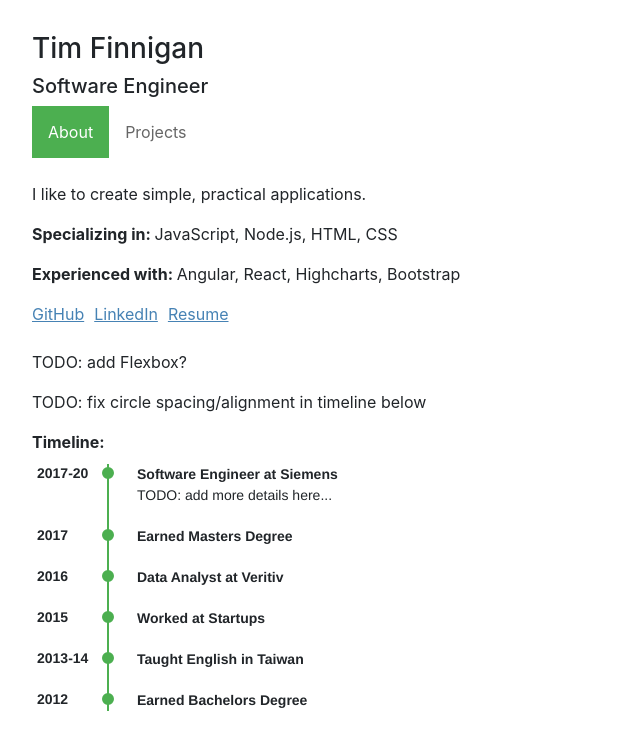
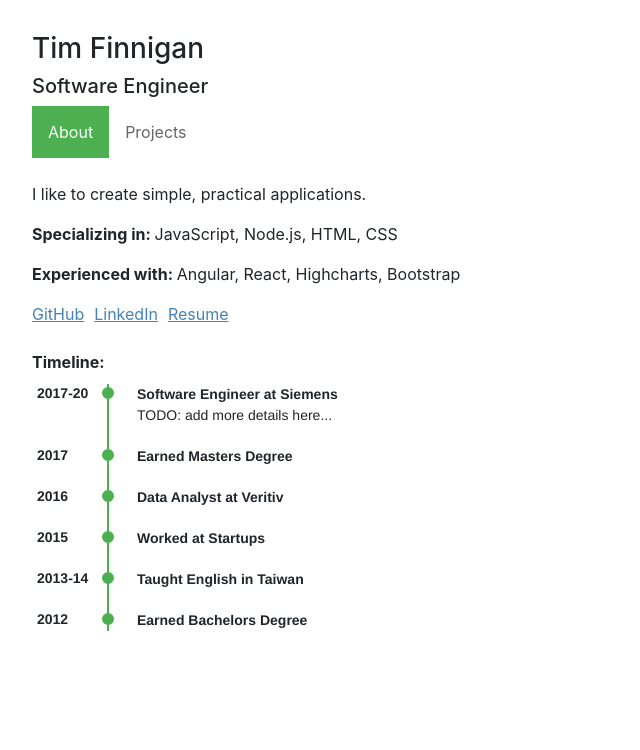
Before and after one commit to TimFinnigan/tim-finnigan-homepage, a React (Create React App) app: page / in a window 1280 px wide. Shown: the top 750 px of the page, without its empty margins (0-640 px from the left). Built offline with nearby package versions, Linux system fonts and the light colour scheme.

Commit message:
remove notes

```diff
--- a/src/App.js
+++ b/src/App.js
@@ -31,8 +31,6 @@ class App extends React.Component {
           <a>Resume</a>
         </div>
         <br />
-        <p>TODO: add Flexbox?</p>
-        <p>TODO: fix circle spacing/alignment in timeline below</p>
         <strong>Timeline: </strong>
         <Timeline />
       </div>
```
